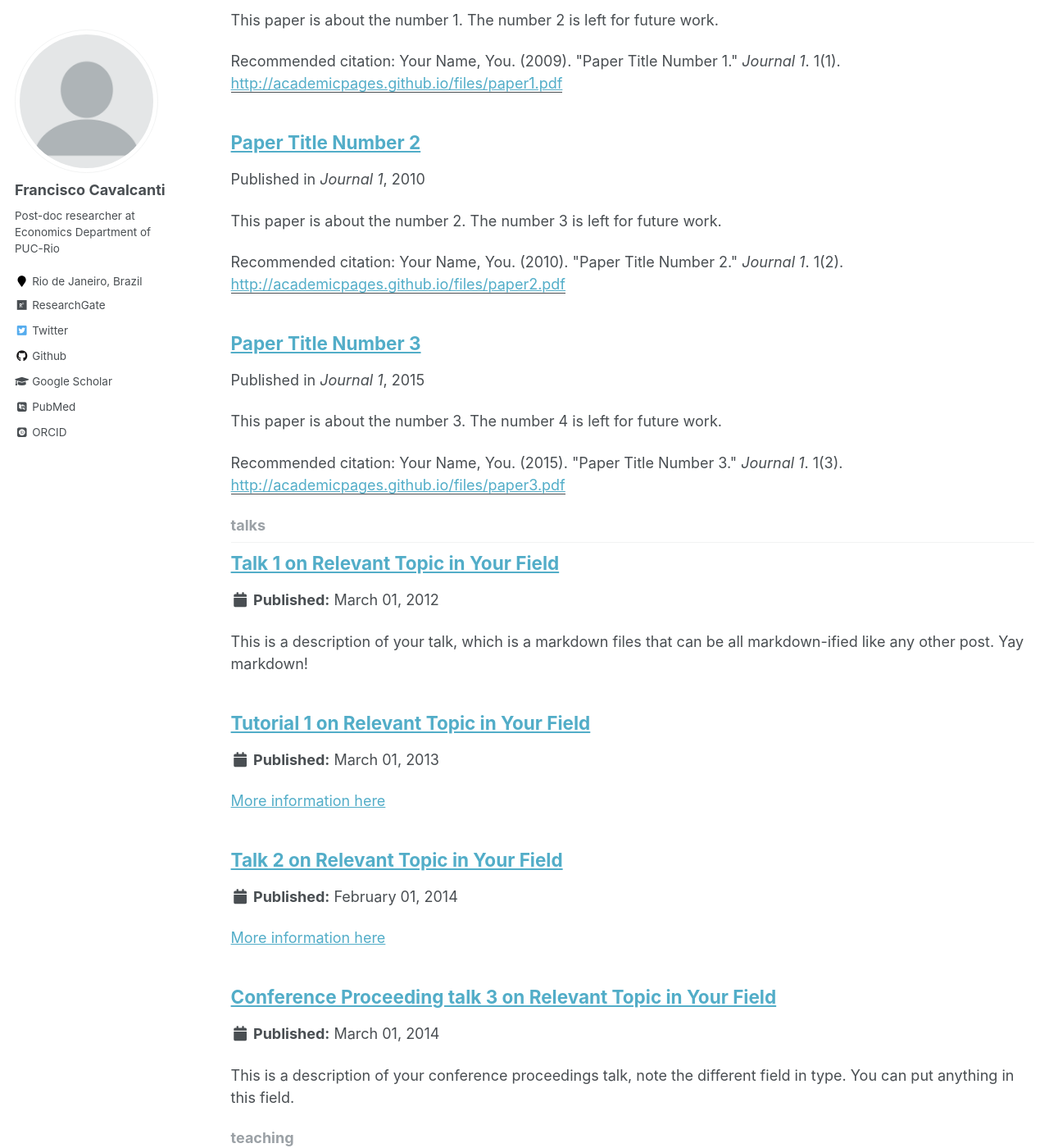
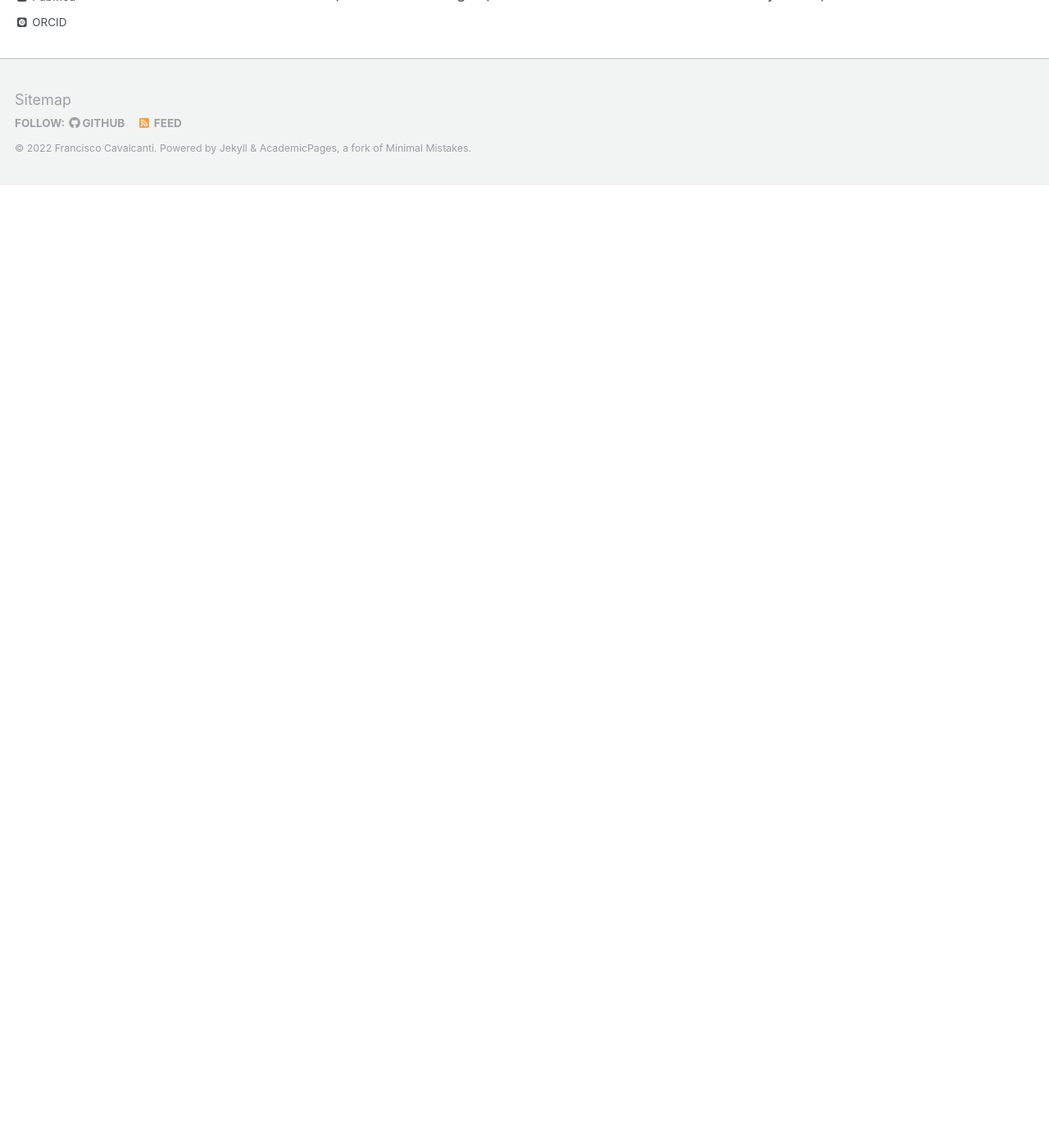
Before and after one commit to FranciscoCavalcanti/FranciscoCavalcanti.github.io, a Jekyll site: the page built from _pages/collection-archive.html, in a window 1280 px wide and 1400 px high, scrolled down 1257 px. Shown: the whole window at 82% size. Built offline with Jekyll 4.4.1, drawn with Linux system fonts in a browser that asks for light colours; some web fonts are replaced; after the commit the page ends 1483 px from its top, so only the background shows below that; some of the changed text lies outside the part shown.

Commit message:
Delete talks and portfolio pages

```diff
--- a/_config.yml
+++ b/_config.yml
@@ -11,7 +11,7 @@ title                    : "Francisco Cavalcanti"
 title_separator          : "-"
 name                     : &name "Francisco Cavalcanti"
 description              : &description "Applied economist"
-url                      : https://academicpages.github.io # the base hostname & protocol for your site e.g. "https://mmistakes.github.io"
+url                      : https://franciscocavalcanti.github.io # the base hostname & protocol for your site e.g. "https://mmistakes.github.io"
 baseurl                  : "" # the subpath of your site, e.g. "/blog"
 repository               : "FranciscoCavalcanti.github.io"
 teaser                   :  # filename of teaser fallback teaser image placed in /images/, .e.g. "500x300.png"
@@ -84,7 +84,7 @@ author:
   avatar           : "profile.png"
   bio              : "Post-doc researcher at Economics Department of PUC-Rio"
   location         : "Rio de Janeiro, Brazil"
-  employer         :
+  employer         : "PUC-Rio"
   pubmed           : "https://www.ncbi.nlm.nih.gov/pubmed/?term=john+snow"
   googlescholar    : "https://scholar.google.com/citations?user=nfOjdjYAAAAJ&hl=pt-BR"
   email            :
@@ -96,13 +96,13 @@ author:
   flickr           :
   facebook         :
   foursquare       :
-  github           : "academicpages"
+  github           : "FranciscoCavalcanti"
   google_plus      :
   keybase          :
   instagram        :
   impactstory      : #"https://profiles.impactstory.org/u/xxxx-xxxx-xxxx-xxxx"
   lastfm           :
-  linkedin         :
+  linkedin         : "https://www.linkedin.com/in/francisco-de-lima-cavalcanti-5497b027/"
   orcid            : "https://orcid.org/0000-0001-9902-4720"
   pinterest        :
   soundcloud       :
@@ -181,13 +181,6 @@ collections:
   publications:
     output: true
     permalink: /:collection/:path/
-  portfolio:
-    output: true
-    permalink: /:collection/:path/
-  talks:
-    output: true
-    permalink: /:collection/:path/
-
 
 # Defaults
 defaults:
@@ -227,23 +220,6 @@ defaults:
       author_profile: true
       share: true
       comments: true
-  # _portfolio
-  - scope:
-      path: ""
-      type: portfolio
-    values:
-      layout: single
-      author_profile: true
-      share: true
-      comment: true
-  # _talks
-  - scope:
-      path: ""
-      type: talks
-    values:
-      layout: talk
-      author_profile: true
-      share: true
 
 # Sass/SCSS
 sass:
--- a/_data/authors.yml
+++ b/_data/authors.yml
@@ -1,7 +1,7 @@
 # Authors
 
 Name Name:
-  name        : "Name Name"
+  name        : "Francisco Cavalcanti2"
   uri         : "http://name.com"
   email       : "name@name.com"
   bio         : "This is the first name."
--- a/_portfolio/portfolio-1.md
+++ /dev/null
@@ -1,7 +0,0 @@
----
-title: "Portfolio item number 1"
-excerpt: "Short description of portfolio item number 1<br/><img src='/images/500x300.png'>"
-collection: portfolio
----
-
-This is an item in your portfolio. It can be have images or nice text. If you name the file .md, it will be parsed as markdown. If you name the file .html, it will be parsed as HTML.
--- a/_portfolio/portfolio-2.html
+++ /dev/null
@@ -1,7 +0,0 @@
----
-title: "Portfolio item number 2"
-excerpt: "Short description of portfolio item number 2 <br/><img src='/images/500x300.png'>"
-collection: portfolio
----
-
-This is an item in your portfolio. It can be have images or nice text. If you name the file .md, it will be parsed as markdown. If you name the file .html, it will be parsed as HTML.
--- a/_talks/2012-03-01-talk-1.md
+++ /dev/null
@@ -1,11 +0,0 @@
----
-title: "Talk 1 on Relevant Topic in Your Field"
-collection: talks
-type: "Talk"
-permalink: /talks/2012-03-01-talk-1
-venue: "UC San Francisco, Department of Testing"
-date: 2012-03-01
-location: "San Francisco, California"
----
-
-This is a description of your talk, which is a markdown files that can be all markdown-ified like any other post. Yay markdown!
--- a/_talks/2013-03-01-tutorial-1.md
+++ /dev/null
@@ -1,13 +0,0 @@
----
-title: "Tutorial 1 on Relevant Topic in Your Field"
-collection: talks
-type: "Tutorial"
-permalink: /talks/2013-03-01-tutorial-1
-venue: "UC-Berkeley Institute for Testing Science"
-date: 2013-03-01
-location: "Berkeley CA, USA"
----
-
-[More information here](http://exampleurl.com)
-
-This is a description of your tutorial, note the different field in type. This is a markdown files that can be all markdown-ified like any other post. Yay markdown!
--- a/_talks/2014-02-01-talk-2.md
+++ /dev/null
@@ -1,13 +0,0 @@
----
-title: "Talk 2 on Relevant Topic in Your Field"
-collection: talks
-type: "Talk"
-permalink: /talks/2014-02-01-talk-2
-venue: "London School of Testing"
-date: 2014-02-01
-location: "London, UK"
----
-
-[More information here](http://example2.com)
-
-This is a description of your talk, which is a markdown files that can be all markdown-ified like any other post. Yay markdown!
--- a/_talks/2014-03-01-talk-3.md
+++ /dev/null
@@ -1,11 +0,0 @@
----
-title: "Conference Proceeding talk 3 on Relevant Topic in Your Field"
-collection: talks
-type: "Conference proceedings talk"
-permalink: /talks/2014-03-01-talk-3
-venue: "Testing Institute of America 2014 Annual Conference"
-date: 2014-03-01
-location: "Los Angeles, CA"
----
-
-This is a description of your conference proceedings talk, note the different field in type. You can put anything in this field.
```
Also changed, not shown: _pages/portfolio.html (deleted, +0 -13 lines), _pages/talks.html (deleted, +0 -16 lines).
